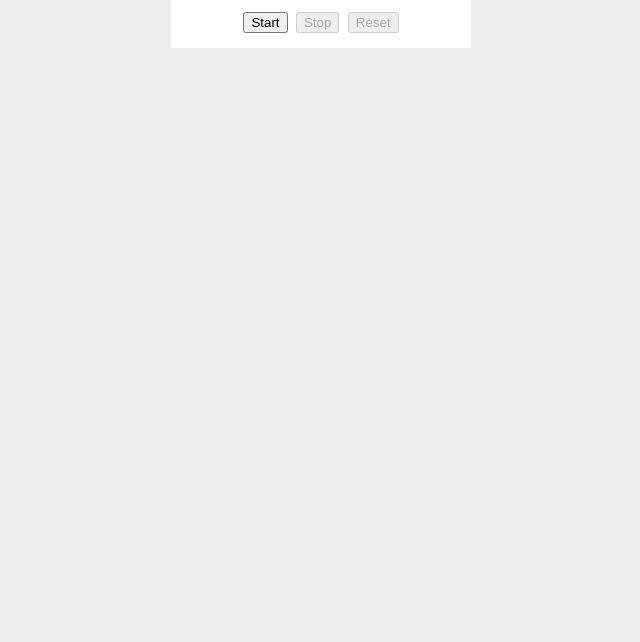
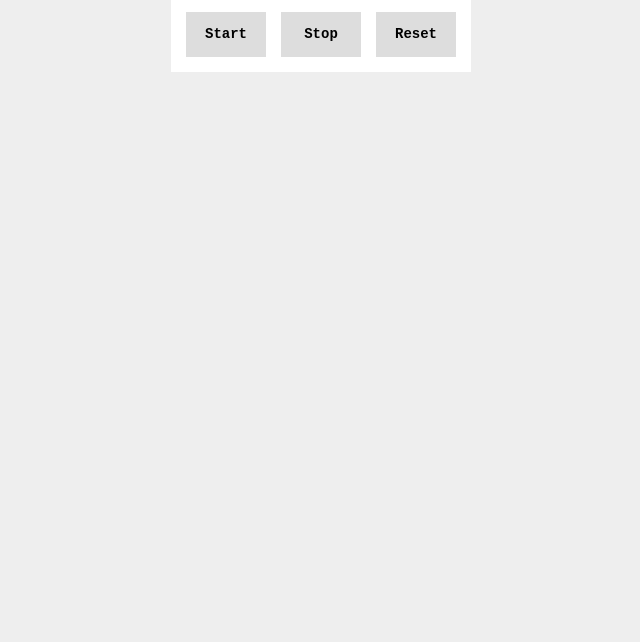
Before and after one commit to ymiya17/mystopwatch, a plain HTML site: page index.html in a window 1280 px wide. Shown: the part 158-800 px from the top of the page, without its empty margins (319-959 px from the left). Drawn offline with Linux system fonts and the light colour scheme.

Commit message:
Update index.html

```diff
--- a/index.html
+++ b/index.html
@@ -8,9 +8,11 @@
 <body>
   <div class="container">
     <div id="timer">00:00.000</div>
-    <button id="start">Start</button>
-    <button id="stop">Stop</button>
-    <button id="reset">Reset</button>
+    <div class="controls">
+      <div class="btn" id="start">Start</div>
+      <div class="btn" id="stop">Stop</div>
+      <div class="btn" id="reset">Reset</div>
+    </div>
   </div>
 
   <script src="js/main.js"></script>
```
